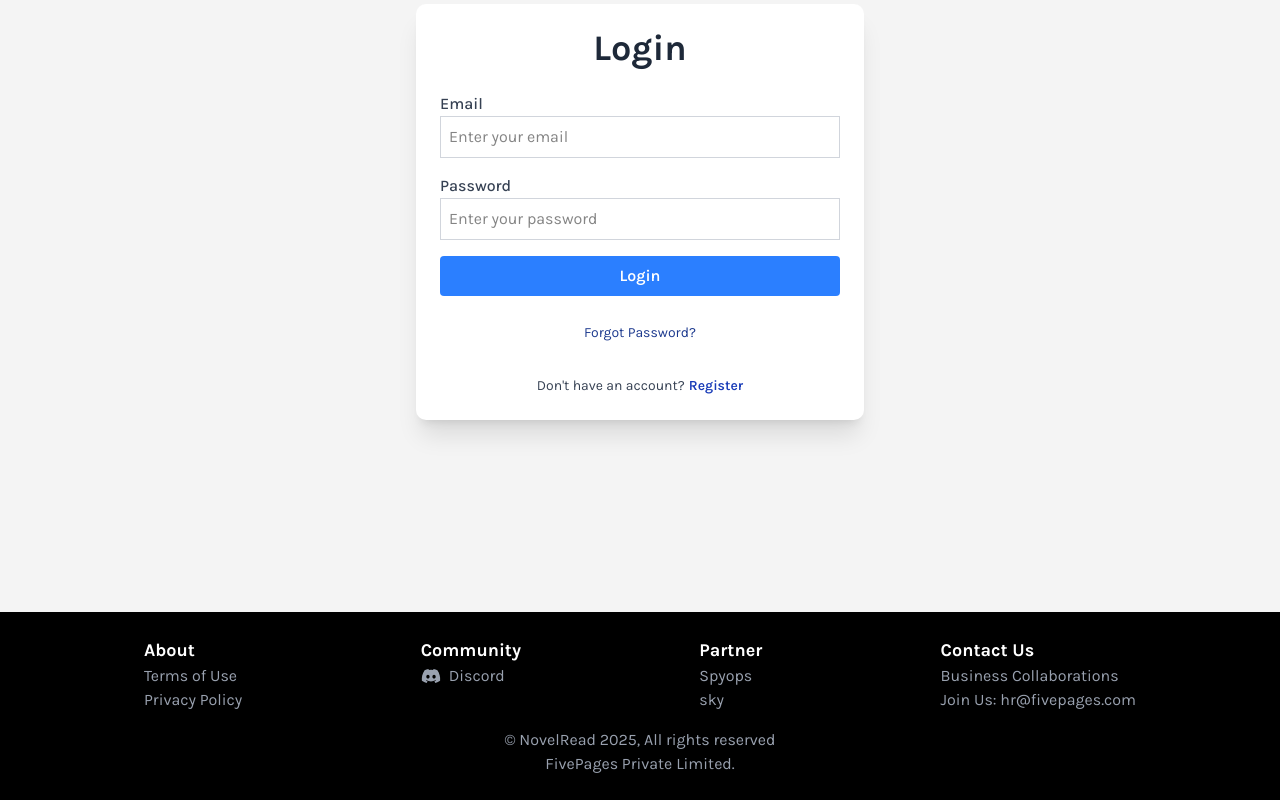
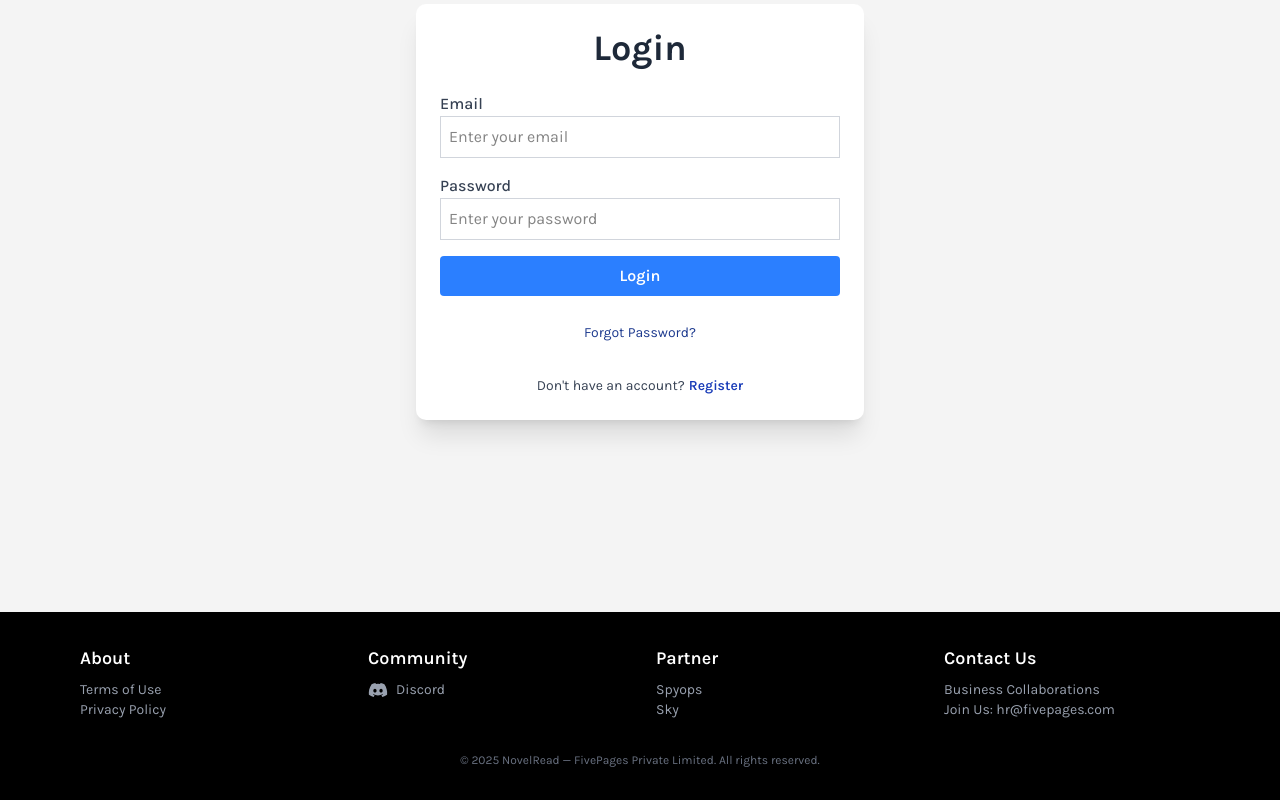
Before and after one commit to aakashjangra/FivePages, a Next.js app in the folder fivepages-FE/: page /login in a window 1280 px wide. Shown: the part 276-1076 px from the top of the page. Built offline with nearby package versions, Linux system fonts and the light colour scheme.

Commit message:
optimized the chapter page and footer component

```diff
--- a/fivepages-FE/src/app/chapters/[id]/page.jsx
+++ b/fivepages-FE/src/app/chapters/[id]/page.jsx
@@ -1,13 +1,12 @@
 "use client";
-import { useState, useEffect } from "react";
+import { useState, useEffect, useMemo } from "react";
 import Link from "next/link";
 import { useParams, useRouter } from "next/navigation";
 import CommentSection from "@/app/components/CommentSection/CommentSection";
 
 export default function ChapterPage() {
+  const { id } = useParams();
   const router = useRouter();
-  const { id } = useParams();
-  console.log("Chapter ID:", id);
 
   const [chapter, setChapter] = useState(null);
   const [novel, setNovel] = useState(null);
@@ -15,6 +14,7 @@ export default function ChapterPage() {
   const [loading, setLoading] = useState(true);
   const [error, setError] = useState(null);
 
+  // Authentication check
   useEffect(() => {
     const user = localStorage.getItem("user");
     if (!user) {
@@ -24,50 +24,47 @@ export default function ChapterPage() {
     }
   }, [router]);
 
+  // Fetch chapter and novel data
   useEffect(() => {
+    if (!isAuthenticated || !id) return;
+
     const fetchData = async () => {
+      setLoading(true);
       try {
-        setLoading(true);
+        const chapterRes = await fetch(`${process.env.NEXT_PUBLIC_PORT}chapters/${id}`);
+        if (!chapterRes.ok) throw new Error("Failed to fetch chapter");
 
-        // 1. First fetch the chapter data
-        const chapterResponse = await fetch(
-          `${process.env.NEXT_PUBLIC_PORT}chapters/${id}`
-        );
+        const chapterData = await chapterRes.json();
+        chapterData.content = chapterData.content.replace(/\n/g, "<br>");
+        setChapter(chapterData);
 
-        if (!chapterResponse.ok) {
-          throw new Error("Failed to fetch chapter");
-        }
+        const novelRes = await fetch(`${process.env.NEXT_PUBLIC_PORT}novels/${chapterData.novel}`);
+        if (!novelRes.ok) throw new Error("Failed to fetch novel");
 
-        const chapterData = await chapterResponse.json();
-        console.log("Chapter data:", chapterData);
-        setChapter(chapterData);
-        chapterData.content = chapterData.content.replace(/\n/g , "<br>");
-
-        // 2. Then fetch the novel data - use chapterData.novel (not novelId)
-        const novelResponse = await fetch(
-          `${process.env.NEXT_PUBLIC_PORT}novels/${chapterData.novel}`
-        );
-
-        if (!novelResponse.ok) {
-          throw new Error("Failed to fetch novel");
-        }
-
-        const novelData = await novelResponse.json();
-        console.log("Novel data:", novelData);
+        const novelData = await novelRes.json();
         setNovel(novelData);
-
       } catch (err) {
-        console.error("Error fetching data:", err);
         setError(err.message);
       } finally {
         setLoading(false);
       }
     };
 
-    if (isAuthenticated && id) {
-      fetchData();
+    fetchData();
+  }, [id, isAuthenticated]);
+
+  const { currentIndex, prevChapter, nextChapter } = useMemo(() => {
+    if (!novel?.chapters || !id) {
+      return { currentIndex: -1, prevChapter: null, nextChapter: null };
     }
-  }, [id, isAuthenticated]);
+
+    const idx = novel.chapters.findIndex(ch => ch._id === id);
+    return {
+      currentIndex: idx,
+      prevChapter: idx > 0 ? novel.chapters[idx - 1] : null,
+      nextChapter: idx < novel.chapters.length - 1 ? novel.chapters[idx + 1] : null,
+    };
+  }, [novel, id]);
 
   if (!isAuthenticated) {
     return <div className="text-center py-10">Redirecting to login...</div>;
@@ -109,14 +106,9 @@ export default function ChapterPage() {
     );
   }
 
-  // Find current chapter index for navigation
-  const currentIndex = novel.chapters?.findIndex(ch => ch._id === id) ?? -1;
-  const prevChapter = currentIndex > 0 ? novel.chapters[currentIndex - 1] : null;
-  const nextChapter = currentIndex < novel.chapters?.length - 1 ? novel.chapters[currentIndex + 1] : null;
-
   return (
     <div className="max-w-2xl mx-auto px-14 py-8 border-2 bg-white">
-      {/* Breadcrumb Navigation */}
+      {/* Breadcrumb */}
       <nav className="flex mb-6 text-sm text-gray-600">
         <Link href="/" className="hover:text-blue-500">Home</Link>
         <span className="mx-2">/</span>
@@ -127,13 +119,13 @@ export default function ChapterPage() {
         <span className="text-gray-400">{chapter.title}</span>
       </nav>
 
-      {/* Chapter Header */}
+      {/* Header */}
       <div className="mb-8">
         <h1 className="text-3xl font-bold text-gray-900">{novel.title}</h1>
         <h2 className="text-2xl font-semibold text-gray-800 mt-2">{chapter.title}</h2>
       </div>
 
-      {/* Chapter Content */}
+      {/* Content */}
       <div className="prose max-w-none">
         {chapter.content ? (
           <div dangerouslySetInnerHTML={{ __html: chapter.content }} />
@@ -144,7 +136,10 @@ export default function ChapterPage() {
         )}
       </div>
 
-      {/* Chapter Navigation */}
+
+
+
+      {/* Navigation */}
       <div className="mt-12 pt-6 border-t border-gray-200 flex justify-between">
         {prevChapter ? (
           <Link
@@ -156,9 +151,7 @@ export default function ChapterPage() {
             </svg>
             Previous Chapter
           </Link>
-        ) : (
-          <div></div>
-        )}
+        ) : <div></div>}
 
         <Link
           href={`/novels/${novel._id}`}
@@ -177,9 +170,8 @@ export default function ChapterPage() {
               <path strokeLinecap="round" strokeLinejoin="round" strokeWidth="2" d="M9 5l7 7-7 7" />
             </svg>
           </Link>
-        ) : (
-          <div></div>
-        )}
+        ) : <div></div>}
+
       </div>
 
     </div>
--- a/fivepages-FE/src/app/components/Footer/Footer.jsx
+++ b/fivepages-FE/src/app/components/Footer/Footer.jsx
@@ -3,46 +3,60 @@ import { FaDiscord } from "react-icons/fa";
 
 export default function Footer() {
   return (
-    <footer className="bg-black text-white py-6 mt-auto w-full px-[8rem]">
-      <div className="container mx-auto px-4 flex flex-wrap justify-between text-center md:text-left">
-
+    <footer className="bg-black text-white w-full px-8 md:px-20 py-8 mt-auto">
+      <div className="max-w-7xl mx-auto grid grid-cols-1 sm:grid-cols-2 md:grid-cols-4 gap-8 text-sm">
         {/* About Section */}
-        <div className="w-full md:w-auto">
-          <h3 className="font-bold text-lg">About</h3>
-          <a href="/about" className="block text-gray-400 hover:text-white">Terms of Use</a>
-          <a href="/about" className="block text-gray-400 hover:text-white">Privacy Policy</a>
+        <div>
+          <h3 className="text-lg font-semibold mb-2">About</h3>
+          <a href="/about" className="block text-gray-400 hover:text-white transition">
+            Terms of Use
+          </a>
+          <a href="/about" className="block text-gray-400 hover:text-white transition">
+            Privacy Policy
+          </a>
         </div>
 
-        {/* Community Section (Discord) */}
-        <div className="w-full md:w-auto">
-          <h3 className="font-bold text-lg">Community</h3>
-          <a href="https://discord.com" target="_blank" className="flex justify-center md:justify-start items-center gap-2 text-gray-400 hover:text-white">
+        {/* Community Section */}
+        <div>
+          <h3 className="text-lg font-semibold mb-2">Community</h3>
+          <a
+            href="https://discord.com"
+            target="_blank"
+            rel="noopener noreferrer"
+            className="flex items-center gap-2 text-gray-400 hover:text-white transition"
+          >
             <FaDiscord className="text-xl" /> Discord
           </a>
         </div>
 
         {/* Partner Section */}
-        <div className="w-full md:w-auto">
-          <h3 className="font-bold text-lg">Partner</h3>
-          <a href="/partners" className="block text-gray-400 hover:text-white">Spyops</a>
-          <a href="/partners" className="block text-gray-400 hover:text-white">sky</a>
+        <div>
+          <h3 className="text-lg font-semibold mb-2">Partner</h3>
+          <a href="/partners" className="block text-gray-400 hover:text-white transition">
+            Spyops
+          </a>
+          <a href="/partners" className="block text-gray-400 hover:text-white transition">
+            Sky
+          </a>
         </div>
 
         {/* Contact Section */}
-        <div className="w-full md:w-auto">
-          <h3 className="font-bold text-lg">Contact Us</h3>
-          <a href="/contact" className="block text-gray-400 hover:text-white">Business Collaborations</a>
-          <a href="mailto:hr@dramabox.com" className="block text-gray-400 hover:text-white">
+        <div>
+          <h3 className="text-lg font-semibold mb-2">Contact Us</h3>
+          <a href="/contact" className="block text-gray-400 hover:text-white transition">
+            Business Collaborations
+          </a>
+          <a
+            href="mailto:hr@fivepages.com"
+            className="block text-gray-400 hover:text-white transition"
+          >
             Join Us: hr@fivepages.com
           </a>
         </div>
-
       </div>
 
-      {/* Copyright Section */}
-      <div className="text-center text-gray-400 mt-4">
-        © NovelRead 2025, All rights reserved <br />
-        FivePages Private Limited.
+      <div className="text-center text-gray-500 text-xs mt-8">
+        © {new Date().getFullYear()} NovelRead — FivePages Private Limited. All rights reserved.
       </div>
     </footer>
   );
```
